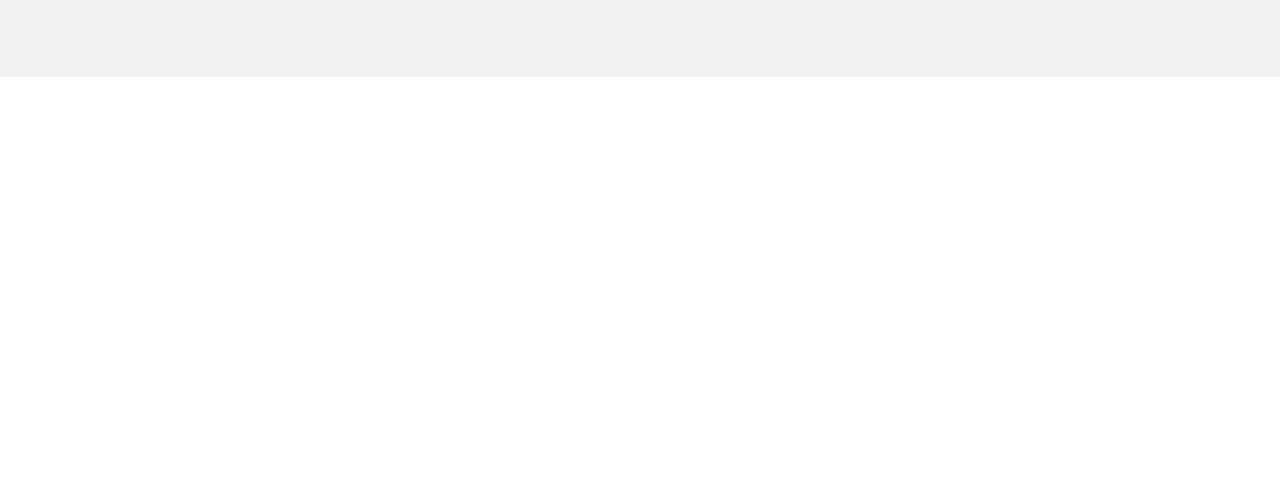
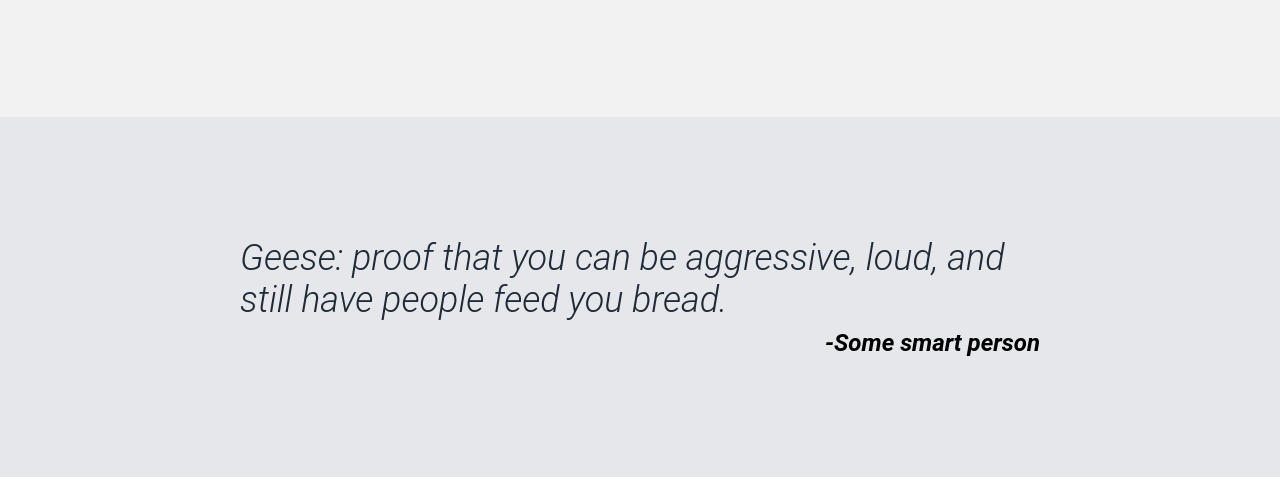
Before and after one commit to danyapac3/landing-page, a plain HTML site: page index.html in a window 1280 px wide. Shown: the part 881-1358 px from the top of the page. Before the commit the page ends 958 px from the top, so only its background shows below. Drawn offline with Linux system fonts and the light colour scheme.

Commit message:
Add and style quote section

```diff
--- a/index.html
+++ b/index.html
@@ -15,6 +15,7 @@
         <a href="" class="link">header link three</a>
       </div>
     </header>
+
     <div class="hero">
       <div class="container width-limit">
         <div class="left">
@@ -27,6 +28,7 @@
         </div>
       </div>
     </div>
+
     <div class="info">
       <div class="width-limit">
         <h2 class="title">Some random information</h2>
@@ -50,5 +52,12 @@
         </div>
       </div>
     </div>
+
+    <blockquote class="quote-section">
+      <div class="width-limit">
+        <p>Geese: proof that you can be aggressive, loud, and still have people feed you bread.</p>
+        <cite>-Some smart person</cite>
+      </div>
+    </blockquote>
   </body>
 </html>
--- a/style.css
+++ b/style.css
@@ -38,7 +38,7 @@ body {
 
 .hero {
   background-color: #1f2937;
-  padding: 100px 0;
+  padding: 120px 0;
 }
 
 .hero .main-text {
@@ -121,3 +121,27 @@ body {
   border: solid #3882f6 5px;
   border-radius: 16px;
 }
+
+.quote-section .width-limit {
+  max-width: 800px;
+}
+
+.quote-section {
+  padding: 120px;
+  background-color: #e5e7eb;
+}
+
+.quote-section p {
+  color: #1f2937;
+  font-size: 36px;
+  font-style: italic;
+  font-weight: 300;
+}
+
+.quote-section cite {
+  display: block;
+  font-size: 24px;
+  font-weight: 700;
+  text-align: right;
+  margin-top: 8px;
+}
```
